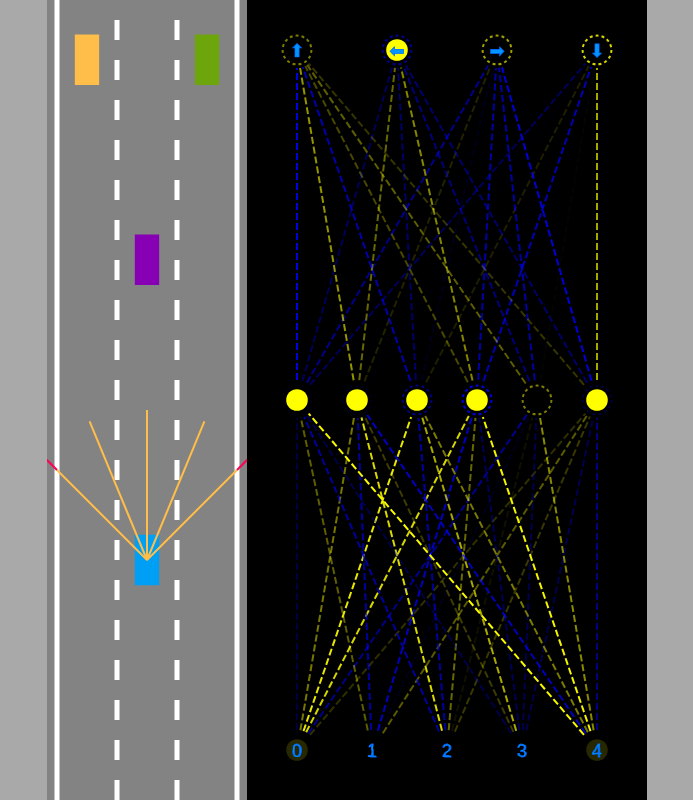
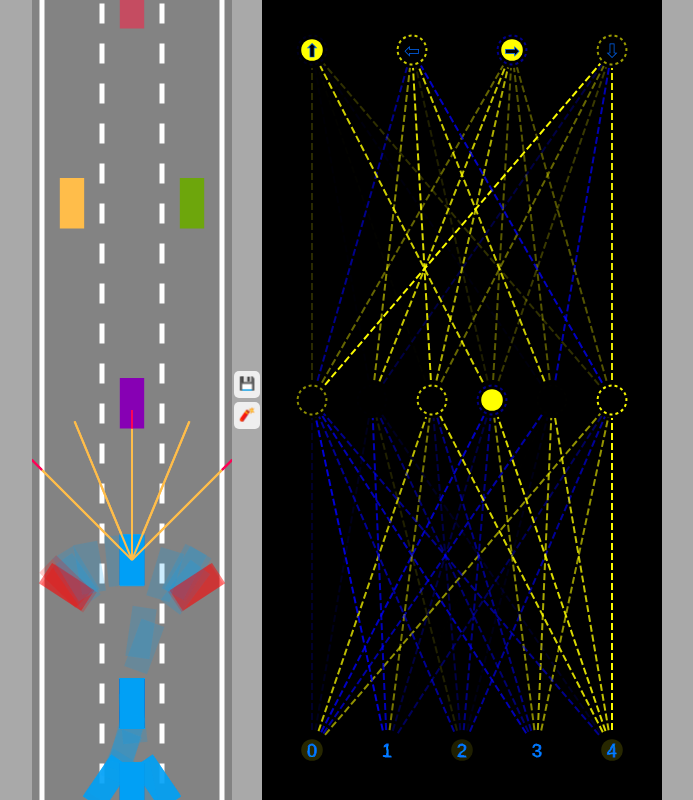
Before and after one commit to CAZPFITL/self_driving_car_js, a plain HTML site: page index.html in a window 1280 px wide. Shown: the whole page, without its empty margins (293-986 px from the left). Drawn offline with Linux system fonts and the light colour scheme; animation ran at ten frames a second.

Commit message:
feat: v0.0.12
feat: generation of samples
feat: keep track of bestCar
feat: save / discard bestCar
feat: save / discard buttons
fix: visualizer visualizer reference

```diff
--- a/index.html
+++ b/index.html
@@ -12,6 +12,10 @@
 </head>
 <body>
 <canvas id="gameCanvas"></canvas>
+<div id="vertical-buttons">
+    <button onclick="save()">💾</button>
+    <button onclick="discard()">🧨</button>
+</div>
 <canvas id="networkCanvas"></canvas>
 <script src="main.js" type="module"></script>
 </body>
--- a/js/car.js
+++ b/js/car.js
@@ -114,7 +114,7 @@ export class Car {
         }
     }
 
-    draw(gameCtx, color) {
+    draw(gameCtx, color, drawSensors) {
         gameCtx.beginPath();
         gameCtx.moveTo(this.polygon[0].x, this.polygon[0].y);
         for (let i = 1; i < this.polygon.length; i++) {
@@ -122,6 +122,6 @@ export class Car {
         }
         gameCtx.fillStyle = this.damaged ? colors[3] : color;
         gameCtx.fill()
-        this.sensor && this.sensor.draw(gameCtx);
+        this.sensor && drawSensors && this.sensor.draw(gameCtx);
     }
 }
--- a/js/utils.js
+++ b/js/utils.js
@@ -88,7 +88,7 @@ export const getRGBA = (value) => {
     const R=value<0?0:255;
     const G=R;
     const B=value>0?0:255;
-    return "rgba("+R+","+G+","+B+","+alpha+")";
+    return `rgba(${R}, ${G}, ${B}, ${alpha}`;
 }
 
 // random number between a and b
@@ -97,24 +97,26 @@ export const random = (min, max) => {
 }
 
 // update the cars Entities providing data
-export const updateEntities = ({road, car, traffic}) => {
+export const updateEntities = ({road, cars, traffic}) => {
     for (let i = 0; i < traffic.length; i++) {
         traffic[i].update(road.borders, []);
     }
-    car.update(road.borders, traffic);
+    for (let i = 0; i < cars.length; i++) {
+        cars[i].update(road.borders, traffic);
+    }
 }
 
 // just to clear main
-export const processCtx = ({gameCanvas, gameCtx, networkCanvas, networkCtx, car}) => {
+export const processCtx = ({gameCanvas, gameCtx, networkCanvas, networkCtx, bestCar}) => {
     // gameCanvas process
     gameCanvas.height = window.innerHeight;
     networkCanvas.height = window.innerHeight;
     gameCtx.save();
-    gameCtx.translate(0, -car.y + gameCanvas.height * 0.7);
+    gameCtx.translate(0, -bestCar.y + gameCanvas.height * 0.7);
 };
 
 // draw collection of entities
-export const drawEntities = (gameCtx, entities) => {
+export const drawEntities = (gameCtx, entities, bestCar) => {
     for (let i = 0; i < entities.length; i++) {
         // check if entities[i] is an instance of an array to loop it
         // draws normally if not an array
@@ -125,5 +127,12 @@ export const drawEntities = (gameCtx, entities) => {
         } else {
             entities[i].draw(gameCtx, entities[i].color);
         }
+        if (i === entities.length - 2) {
+            gameCtx.globalAlpha = 0.2;
+        }
+        if (i === entities.length - 1) {
+            gameCtx.globalAlpha = 1;
+        }
+        bestCar.draw(gameCtx, bestCar.color, true);
     }
 };
--- a/js/visualizer.js
+++ b/js/visualizer.js
@@ -99,7 +99,7 @@ export class Visualizer{
                 ctx.beginPath();
                 ctx.textAlign="center";
                 ctx.textBaseline="middle";
-                ctx.fillStyle="#0095ff";
+                ctx.fillStyle="#000000";
                 ctx.strokeStyle="#0069ff";
                 ctx.font=(nodeRadius*1)+"px Arial";
                 ctx.fillText(outputLabels[i],x,top+nodeRadius*0.1);
--- a/main.js
+++ b/main.js
@@ -3,6 +3,14 @@ import {Car} from './js/car.js';
 import {Road} from './js/road.js';
 import {trafficData} from './js/traffic.js';
 import {Visualizer} from "./js/visualizer.js";
+
+function generateCars(N) {
+    const cars = [];
+    for (let i = 0; i < N; i++) {
+        cars.push(factory.create(Car, {x: road.getLaneCenter(1), y: 100, model: 'sedan', control: 'AI', color: colors[2]}));
+    }
+    return cars;
+}
 
 // main request
 var request;
@@ -15,30 +23,50 @@ const road = factory.create(Road, {x: gameCanvas.width / 2, width: gameCanvas.wi
 
 // create the car
 // TODO change the car to a const when finish the debug stage
-window.car = factory.create(Car, {x: road.getLaneCenter(1), y: 100, model: 'sedan', control: 'AI', color: colors[2]});
-
+const N = 200;
+window.cars = generateCars(N)
+window.bestCar = cars[0].brain;
+if (localStorage.getItem('bestBrain')) {
+    console.log(localStorage.getItem('bestBrain'));
+}
 // create traffic
 const traffic = trafficData(road).map(({x, y}) =>
-    factory.create(Car, {x, y, model: 'sedan', color: colors[Math.floor(random(5, colors.length))]}),
+    factory.create(Car, {x, y, model: 'sedan', color: colors[Math.floor(random(5, colors.length))]})
 );
 
+window.save = () => {
+    localStorage.setItem('bestBrain', JSON.stringify(window.bestCar.brain));
+    console.log('localStorage', localStorage);
+    console.log(window.bestCar, 'saved');
+}
+
+window.discard = () => {
+    localStorage.removeItem('bestBrain');
+}
 // animate logic
-const animate = () => {
-    updateEntities({road, car, traffic});
+const animate = (time) => {
+    window.bestCar = cars.find(car => car.y === Math.min(...cars.map(car => car.y)));
+
+    // update the entities providing data to them
+    updateEntities({road, cars, traffic});
+    // process the ctx
     processCtx({
         gameCanvas,
         gameCtx,
         networkCanvas,
         networkCtx,
-        car
+        bestCar
     });
-    drawEntities(gameCtx, [road, traffic, car]);
+
+    // draw the entities
+    drawEntities(gameCtx, [road, traffic, cars], bestCar);
+
     // gameCtx restore & request animation frame
     gameCtx.restore();
-    Visualizer.drawNetwork(networkCtx, car.brain);
+    // Animate Line-dash
+    networkCtx.lineDashOffset = - time / 50;
+    Visualizer.drawNetwork(networkCtx, bestCar.brain);
     request = requestAnimationFrame(animate);
-    // cancel the request if the user leaves the page (temporal)
-    // (car.damaged) && cancelAnimationFrame(request);
 }
 
 request = requestAnimationFrame(animate);
--- a/style.css
+++ b/style.css
@@ -7,7 +7,7 @@ body{
     align-items:center;
 }
 
-#verticalButtons{
+#vertical-buttons{
     display:flex;
     flex-direction:column;
 }
```
Also changed, not shown: main.min.js.
